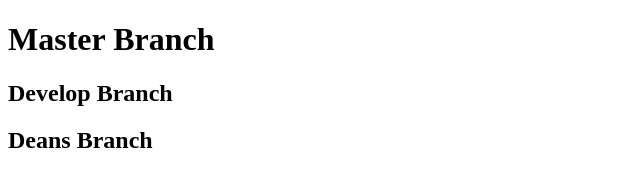
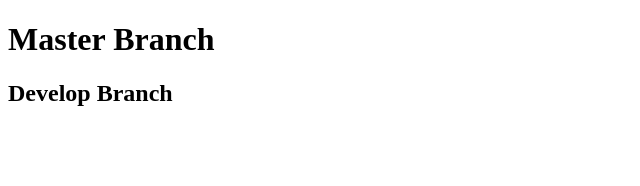
Before and after one commit to mariahlynnpage/teamGit, a plain HTML site: page index.html in a window 1280 px wide. Shown: the whole page, without its empty margins (0-640 px from the left). Drawn offline with Linux system fonts and the light colour scheme.

Commit message:
new commit

```diff
--- a/index.html
+++ b/index.html
@@ -9,6 +9,5 @@
 <body>
     <h1>Master Branch</h1>
     <h2>Develop Branch</h2>
-    <h2>Deans Branch</h2>
 </body>
 </html>
```
